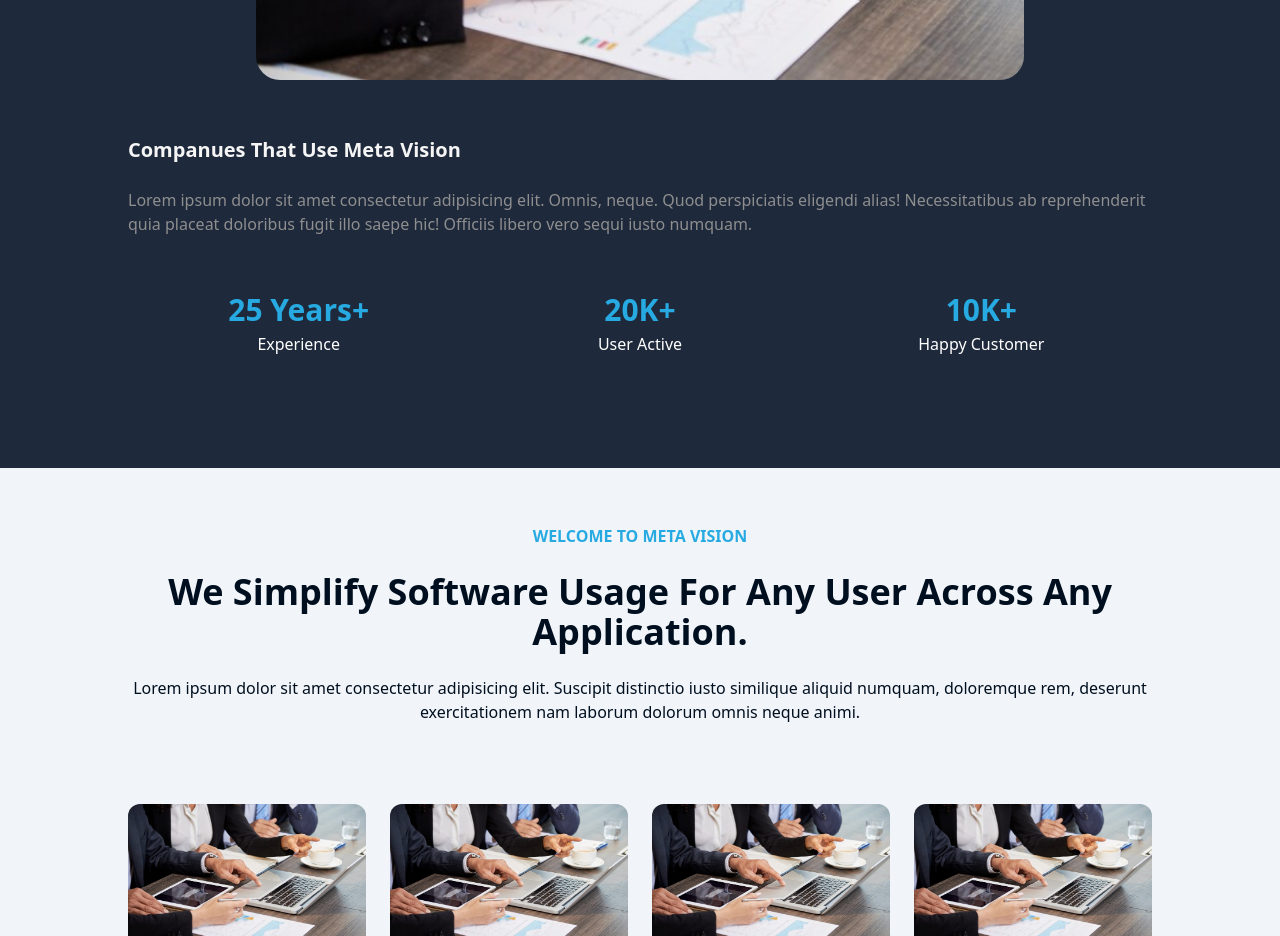
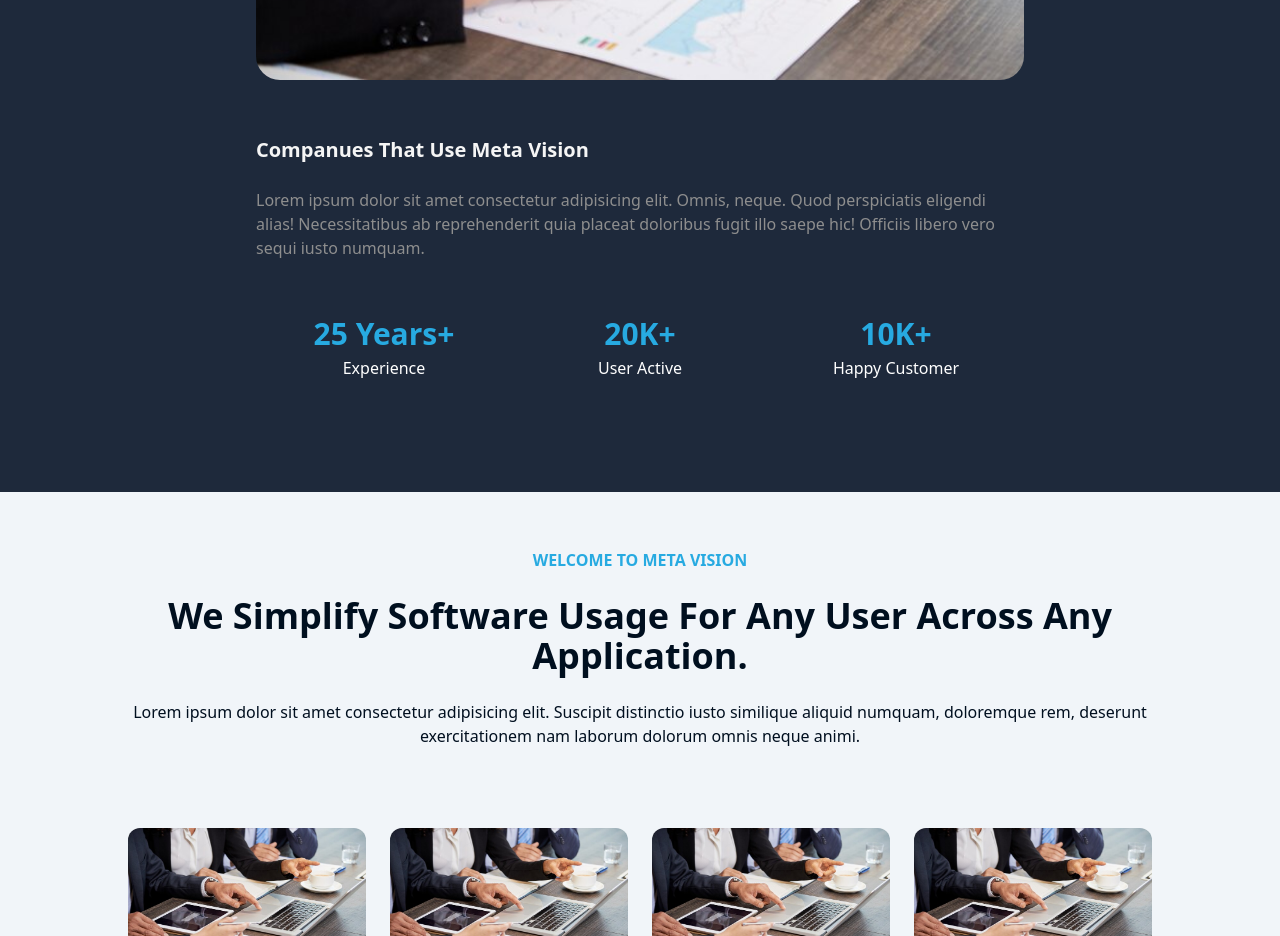
Before and after one commit to thoriqdharmawan/company-profile, a Next.js app: page / in a window 1280 px wide. Shown: the part 900-1836 px from the top of the page. Built offline with nearby package versions, Linux system fonts and the light colour scheme.

Commit message:
fix: minor style

```diff
--- a/components/Hero/index.tsx
+++ b/components/Hero/index.tsx
@@ -36,8 +36,7 @@ export default function Hero() {
             />
           </div>
 
-          <div className="mt-14">
-            <div>
+          <div className="mt-14 max-w-screen-md">
             <h3 className="text-xl font-bold mb-6">
               Companues That Use Meta Vision
             </h3>
@@ -48,7 +47,6 @@ export default function Hero() {
               reprehenderit quia placeat doloribus fugit illo saepe hic!
               Officiis libero vero sequi iusto numquam.
             </p>
-            </div>
           </div>
 
           <div className="grid grid-cols-3 mt-14">
```
Lines whose indentation alone changed are shown as unchanged.
